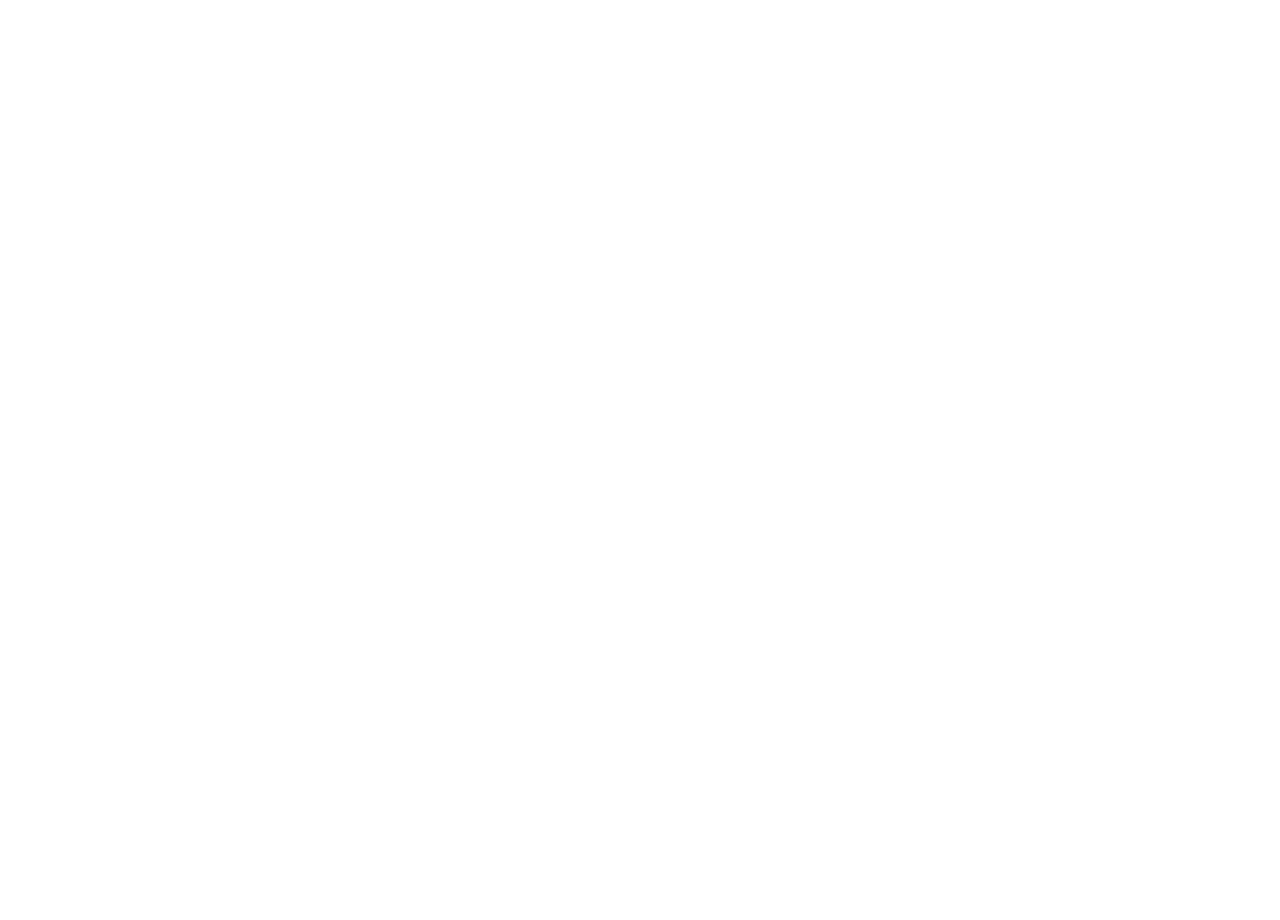
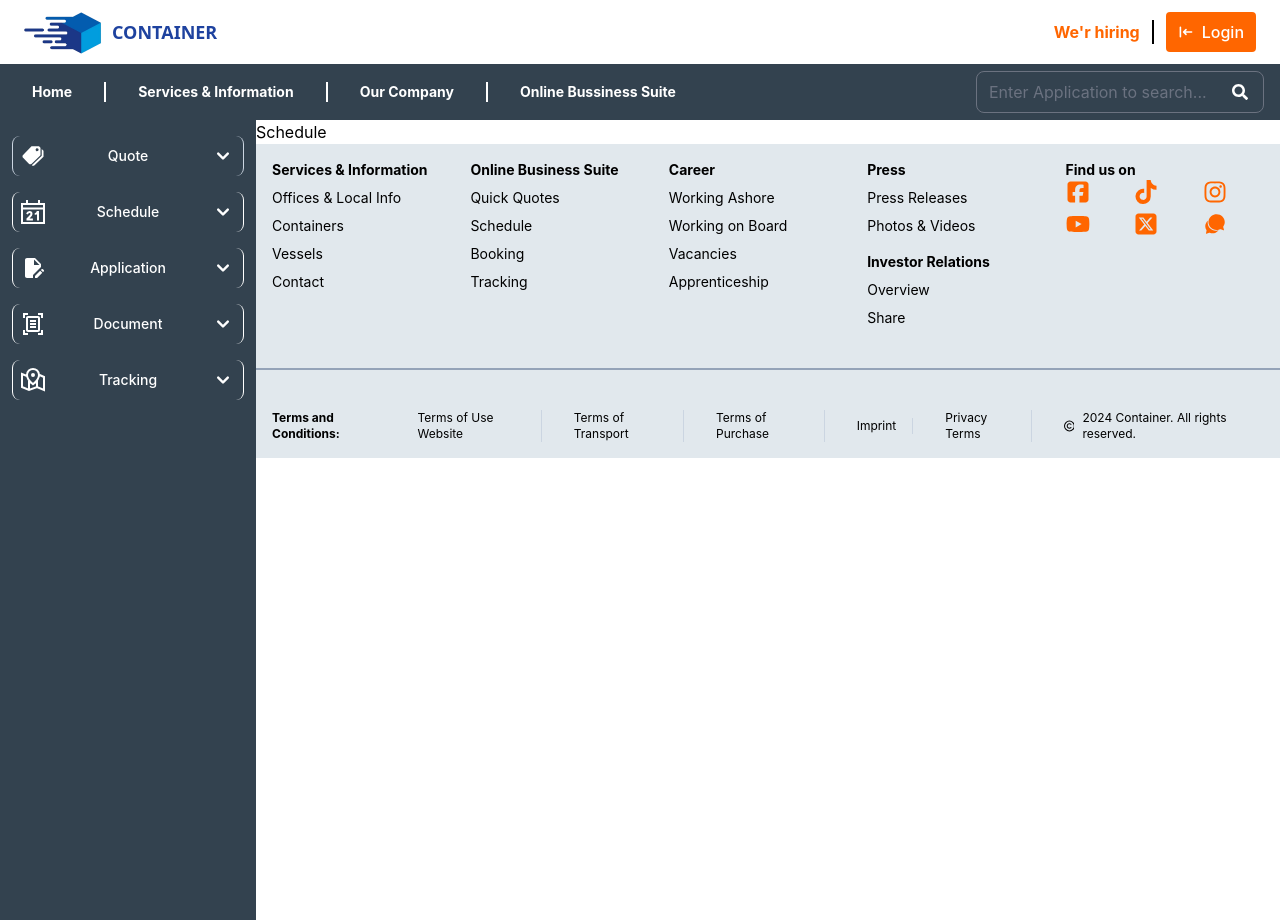
Before and after one commit to letiendungg/FE-Container, a React (Create React App) app: page /schedule in a window 1280 px wide. Before the commit this address had no page. Before the commit the page ends 800 px from the top, so only its background shows below. Built offline with nearby package versions, Linux system fonts and the light colour scheme.

Commit message:
Schedule Page

```diff
--- a/src/App.js
+++ b/src/App.js
@@ -5,6 +5,7 @@
 import ConfirmCode from "./Page/ConfirmCode";
 import ForgotPassword from "./Page/ForgotPassword";
 import ResetPassword from "./Page/ResetPassword";
+import Schedule from "./Page/Schedule";
 function App() {
   return (
     <>
@@ -16,6 +17,7 @@
           <Route path="/confirm-code/:token" element={<ConfirmCode />} />
           <Route path="/forgot-password" element={<ForgotPassword />} />
           <Route path="/reset-password/:token" element={<ResetPassword />} />
+          <Route path="/schedule" element={<Schedule />} />
         </Routes>
       </Router>
     </>
--- /dev/null
+++ b/src/Page/Schedule.js
@@ -0,0 +1,16 @@
+import React from "react";
+import Layout from "./Layout/Layout";
+import { useLocation } from "react-router-dom";
+function Schedule() {
+  const query = new URLSearchParams(useLocation().search);
+  const from = query.get("from");
+  const to = query.get("to");
+
+  return (
+    <Layout>
+      <div>Schedule</div>
+    </Layout>
+  );
+}
+
+export default Schedule;
```
